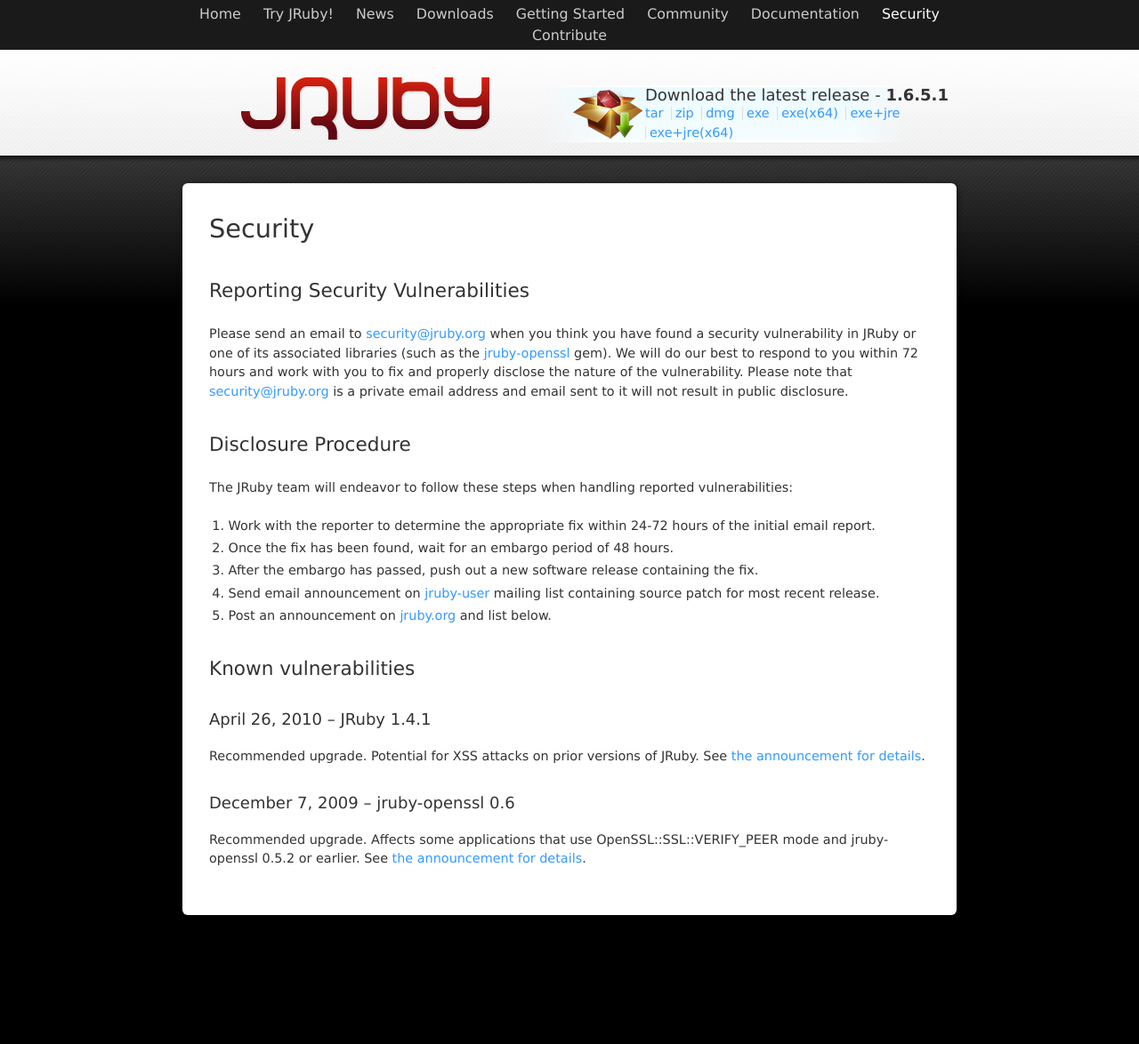
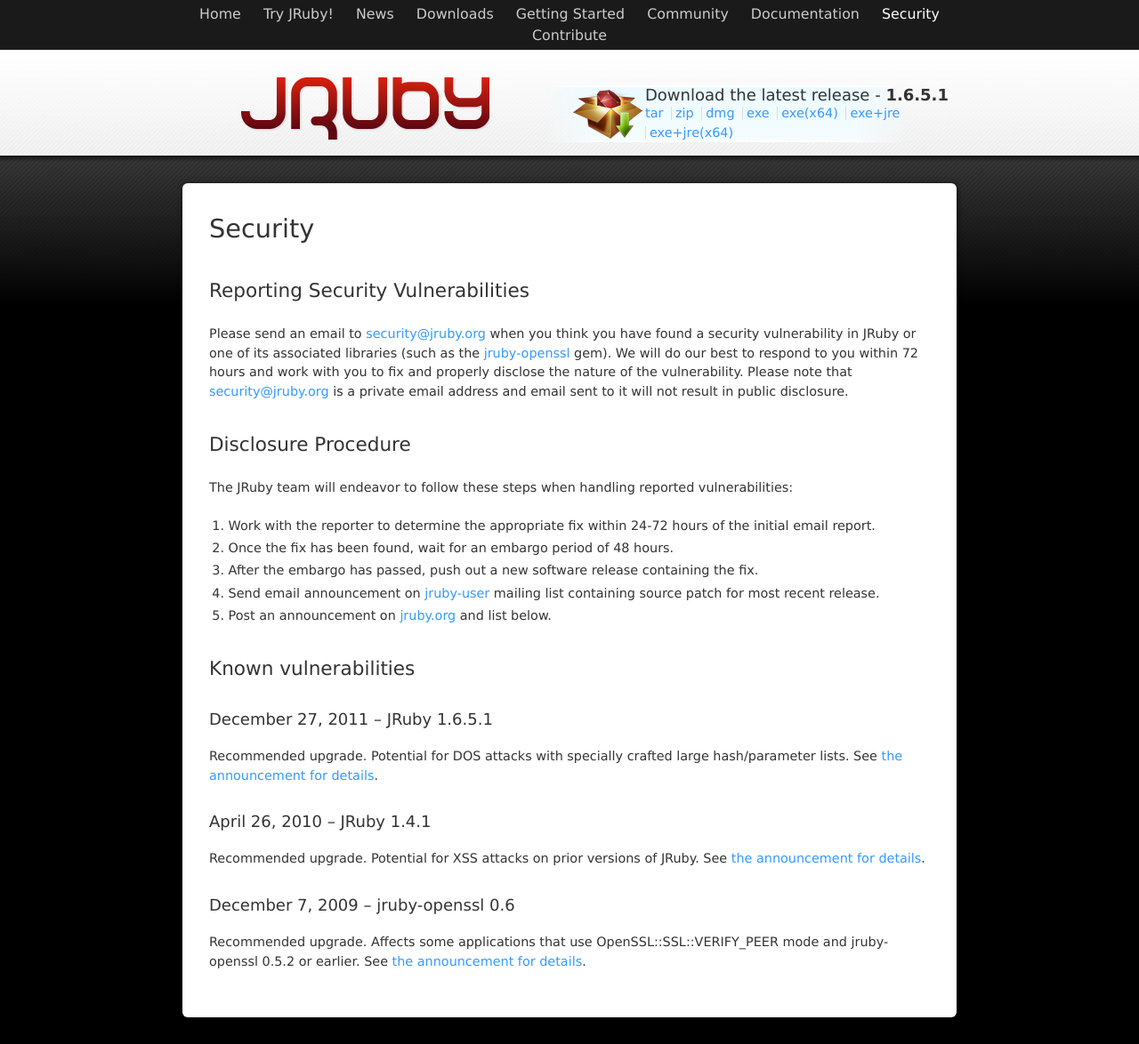
Before and after one commit to towynlin/jruby.github.com, a Jekyll site: the page built from www/security.markdown, in a window 1280 px wide. Shown: the whole page at 89% size. Built offline with Jekyll 4.4.1, drawn with Linux system fonts in a browser that asks for light colours; Markdown is read by kramdown in place of the engine named in the settings; before the commit the page ends 1059 px from its top, so only the background shows below that.

Commit message:
Add security announcement for DOSHASH

```diff
--- a/www/security.markdown
+++ b/www/security.markdown
@@ -33,6 +33,11 @@
 
 ## Known vulnerabilities
 
+### December 27, 2011 -- JRuby 1.6.5.1
+
+Recommended upgrade. Potential for DOS attacks with specially crafted large
+hash/parameter lists. See [the announcement for details][jruby1651].
+
 ### April 26, 2010 -- JRuby 1.4.1
 
 Recommended upgrade. Potential for XSS attacks on prior versions of
@@ -49,3 +54,4 @@
 [vendor-sec]: http://oss-security.openwall.org/wiki/mailing-lists/vendor-sec
 [jruby-user]: http://wiki.jruby.org/MailingLists
 [jruby141]: 2010/04/26/jruby-1-4-1-xss-vulnerability
+[jruby1651]: 2011/12/27/jruby-1-6-5-1
```
